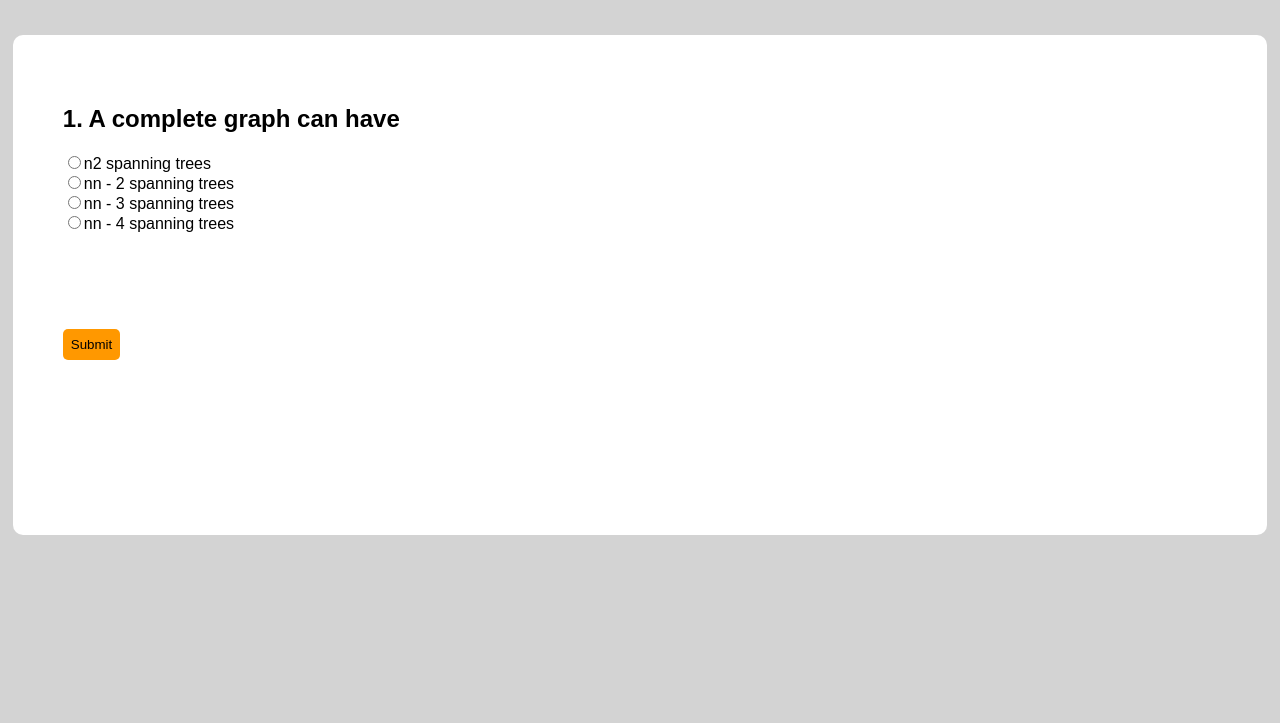
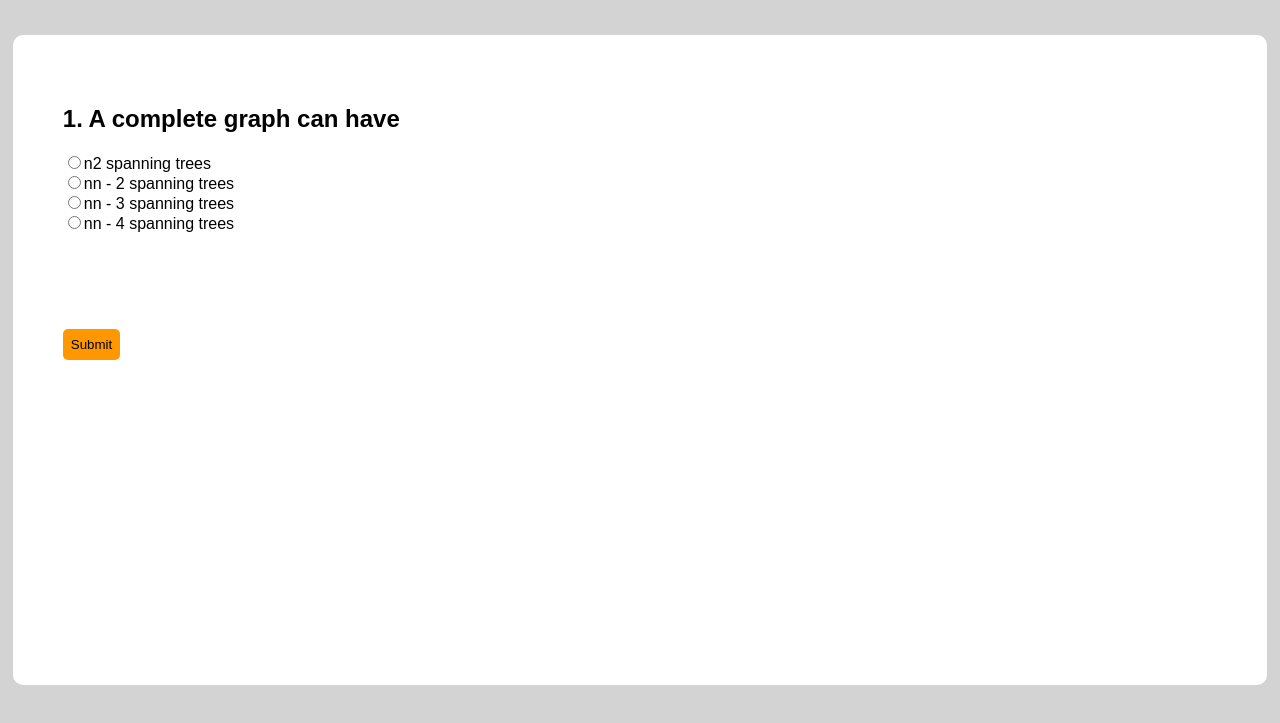
Before and after one commit to geetansh73/QuizModule, a plain HTML site: page index.html in a window 1280 px wide. Both pictures are taken after a click on the button "Start Test". Shown: the part 73-796 px from the top of the page. Drawn offline with Linux system fonts and the light colour scheme.

Commit message:
Update index.html

```diff
--- a/index.html
+++ b/index.html
@@ -10,11 +10,12 @@
     margin-top: 3%;
     margin-left:1%;
     margin-right:1%;
+    margin-bottom: 3%;
     padding:50px;
     display:none;
     font-family: Arial;
     font-size: 16px;
-    height: 400px;
+    height: 550px;
     border-radius: 10px 10px 10px 10px;
     }
     .labelcolor
```
